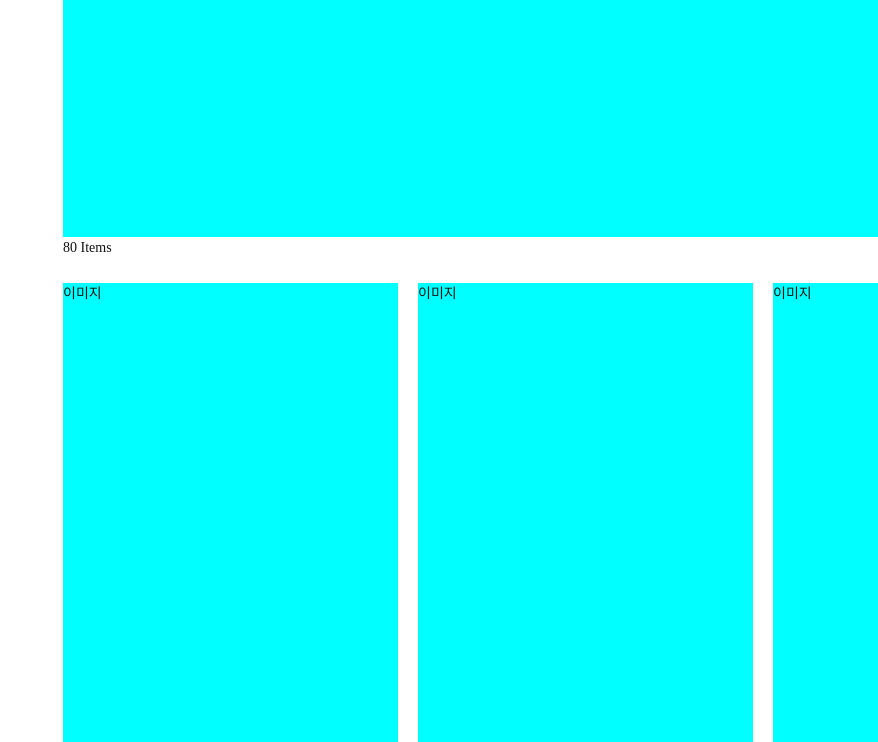
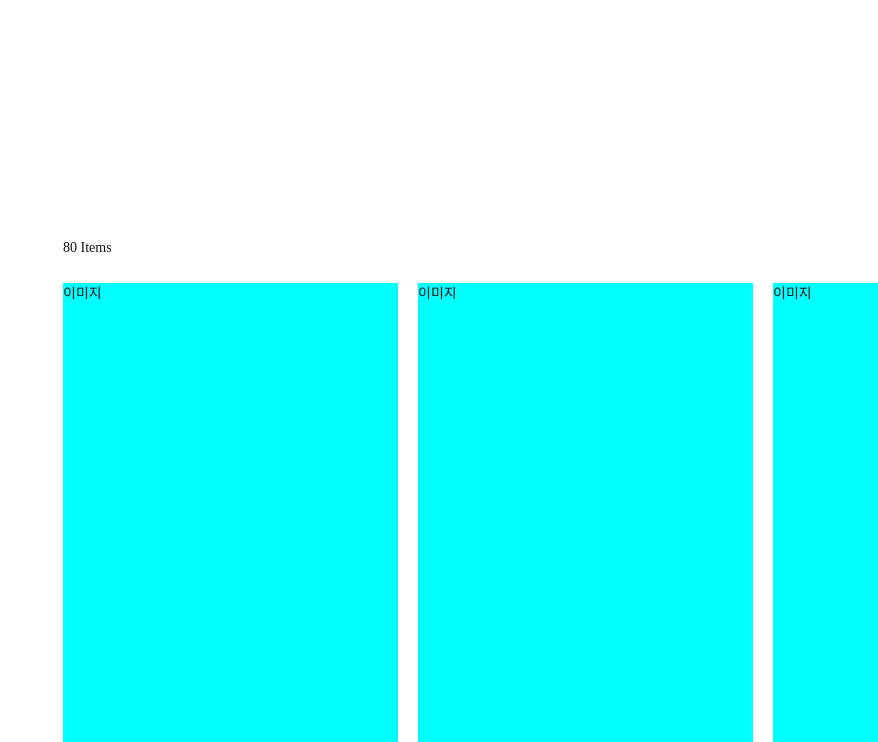
Before and after one commit to park-sehyuk/project_qwer, a plain HTML site: page search/searchResult.html in a window 1280 px wide. Shown: the part 163-905 px from the top of the page, without its empty margins (402-1280 px from the left). Drawn offline with Linux system fonts and the light colour scheme.

Commit message:
qwer_검색결과

```diff
--- a/css/search/searchResult.css
+++ b/css/search/searchResult.css
@@ -10,7 +10,6 @@
     width: 1400px;
     height: 300px;
     margin: 0 auto;
-    background-color: aqua;
 }
 .main-content #banner #searchResult{
     text-align: center;
```
